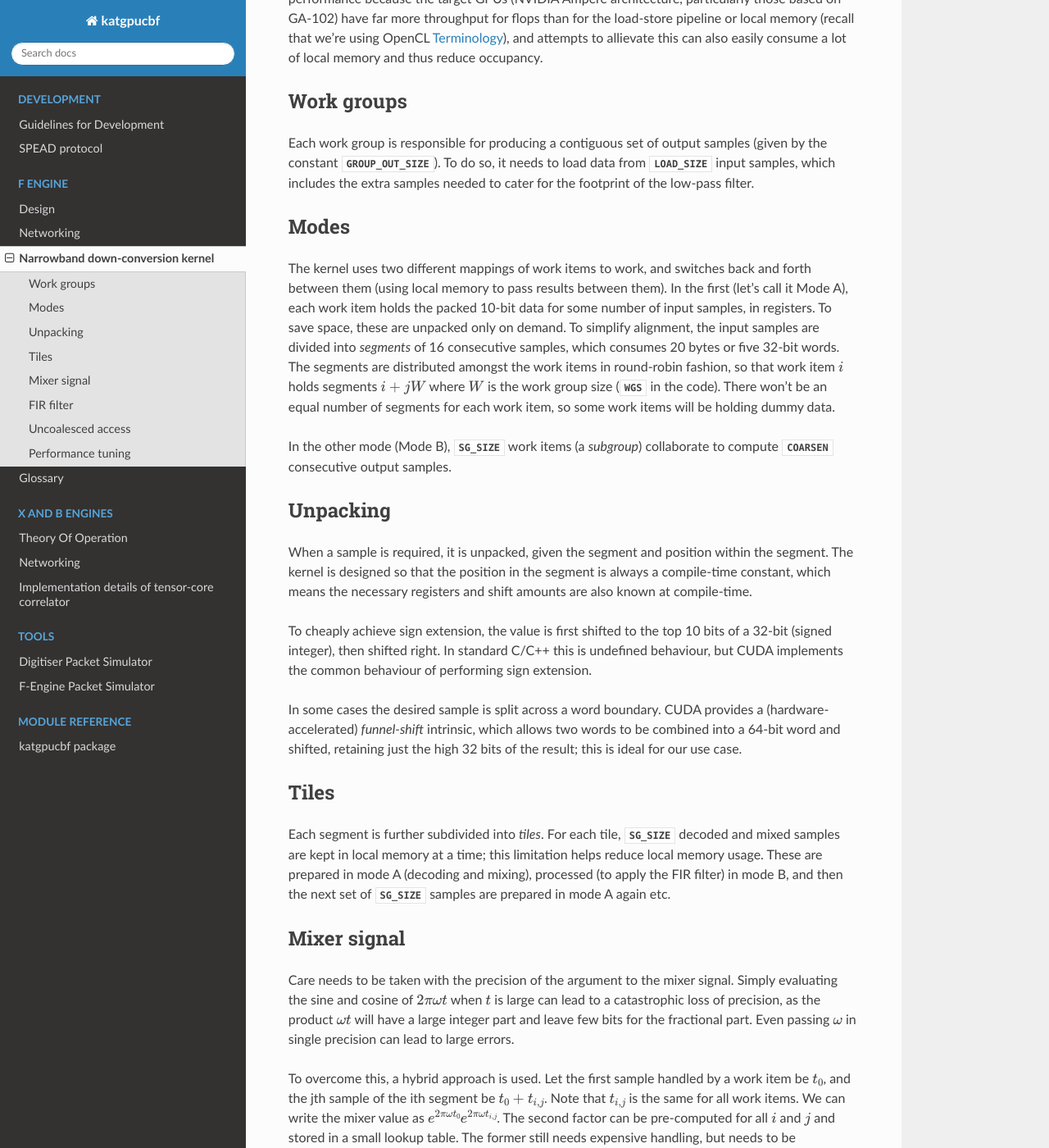
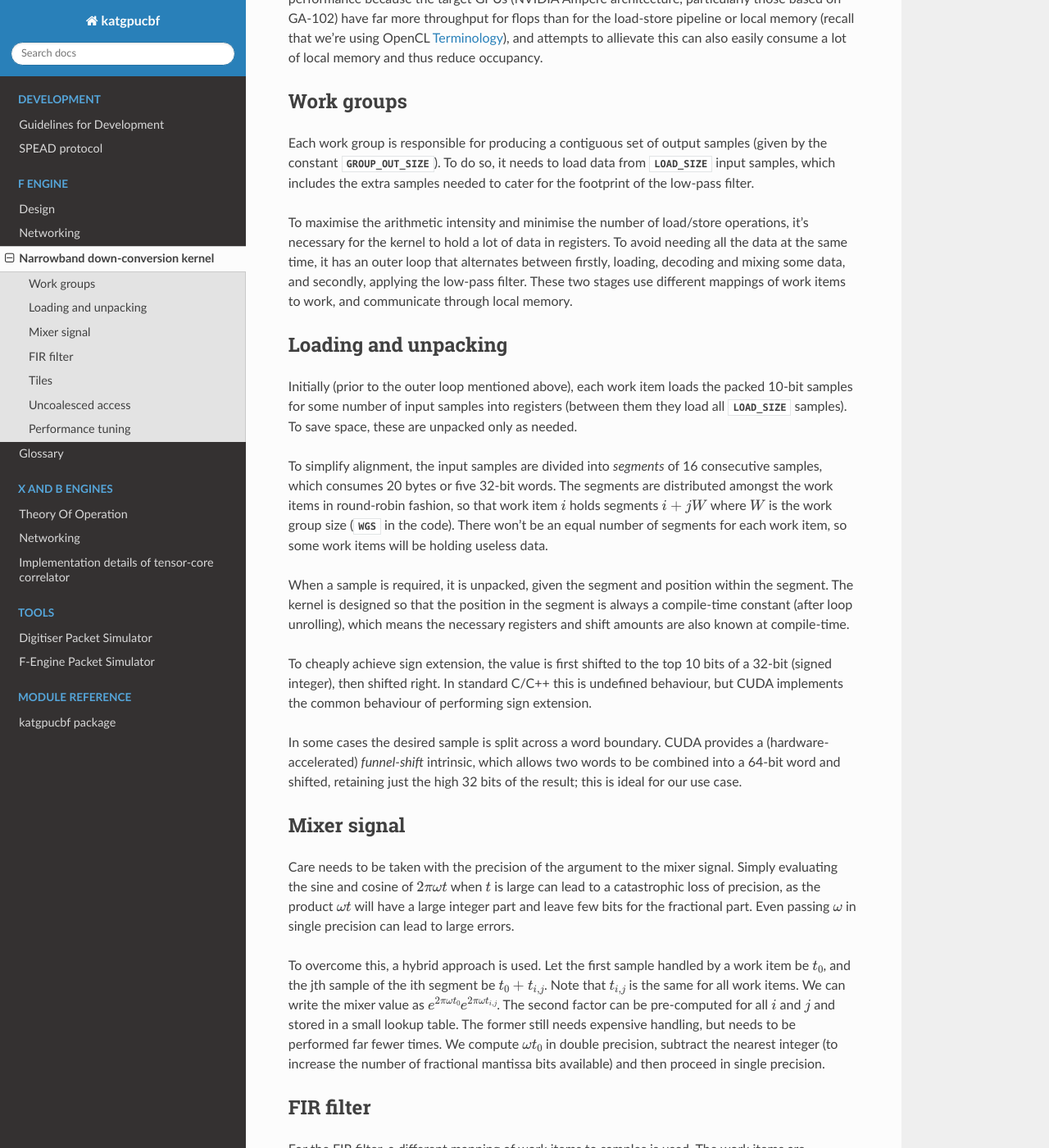
Before and after one commit to ska-sa/katgpucbf, a Sphinx documentation site: the page built from doc/fgpu.ddc.rst, in a window 1280 px wide and 1400 px high, scrolled down 485 px. Shown: the whole window at 82% size. Built offline with Sphinx 7.4.7 and the Read the Docs theme 2.0.0, drawn with Linux system fonts in a browser that asks for light colours; formulas are drawn with MathJax 3; the version number could not be read and is left out; some of the changed text lies outside the part shown.

Commit message:
Reorganise DDC documentation
Attempting to make it a more logical read.

```diff
--- a/doc/fgpu.ddc.rst
+++ b/doc/fgpu.ddc.rst
@@ -32,29 +32,32 @@
 to load data from :c:macro:`LOAD_SIZE` input samples, which includes the extra
 samples needed to cater for the footprint of the low-pass filter.
 
-Modes
------
-The kernel uses two different mappings of work items to work, and switches
-back and forth between them (using local memory to pass results between them).
-In the first (let's call it Mode A), each work item holds the packed 10-bit
-data for some number of input samples, in registers. To save space, these are
-unpacked only on demand. To simplify alignment, the input samples are divided
+To maximise the arithmetic intensity and minimise the number of load/store
+operations, it's necessary for the kernel to hold a lot of data in registers.
+To avoid needing all the data at the same time, it has an outer loop that
+alternates between firstly, loading, decoding and mixing some data, and
+secondly, applying the low-pass filter. These two stages use different
+mappings of work items to work, and communicate through local memory.
+
+Loading and unpacking
+---------------------
+Initially (prior to the outer loop mentioned above), each work item loads the
+packed 10-bit samples for some number of input samples into registers (between
+them they load all :c:macro:`LOAD_SIZE` samples). To save space, these are
+unpacked only as needed.
+
+To simplify alignment, the input samples are divided
 into :dfn:`segments` of 16 consecutive samples, which consumes 20 bytes or
 five 32-bit words. The segments are distributed amongst the work items in
 round-robin fashion, so that work item :math:`i` holds segments :math:`i + jW`
 where :math:`W` is the work group size (:c:macro:`WGS` in the code). There
 won't be an equal number of segments for each work item, so some work items
-will be holding dummy data.
+will be holding useless data.
 
-In the other mode (Mode B), :c:macro:`SG_SIZE` work items (a :dfn:`subgroup`)
-collaborate to compute :c:macro:`COARSEN` consecutive output samples.
-
-Unpacking
----------
 When a sample is required, it is unpacked, given the segment and position
 within the segment. The kernel is designed so that the position in the segment
-is always a compile-time constant, which means the necessary registers and
-shift amounts are also known at compile-time.
+is always a compile-time constant (after loop unrolling), which means the
+necessary registers and shift amounts are also known at compile-time.
 
 To cheaply achieve sign extension, the value is first shifted to the top 10
 bits of a 32-bit (signed integer), then shifted right. In standard C/C++ this
@@ -65,15 +68,6 @@
 provides a (hardware-accelerated) :dfn:`funnel-shift` intrinsic, which allows two
 words to be combined into a 64-bit word and shifted, retaining just the high
 32 bits of the result; this is ideal for our use case.
-
-Tiles
------
-Each segment is further subdivided into :dfn:`tiles`. For each tile,
-:c:macro:`SG_SIZE` decoded and mixed samples are kept in local memory at a
-time; this limitation helps reduce local memory usage. These are prepared in
-mode A (decoding and mixing), processed (to apply the FIR filter) in mode B,
-and then the next set of :c:macro:`SG_SIZE` samples are prepared in mode A
-again etc.
 
 Mixer signal
 ------------
@@ -97,19 +91,25 @@
 
 FIR filter
 ----------
-The position of each work item with its subgroup is stored in
+For the FIR filter, a different mapping of work items to samples is used.
+The work items are partitioned into :dfn:`subgroups` each containing
+:c:macro:`SG_SIZE` work items. Each subgroup collaborates to produce
+:c:macro:`COARSEN` consecutive output samples.
+
+The position of each work item within its subgroup is stored in
 :c:var:`sg_rank`). Each work item is responsible only for samples whose index
 modulo :c:macro:`SG_SIZE` equals :c:var:`sg_rank`. It's not entirely clear why
 having this division of labour improves performance, although it does reduce
 the ratio of (input and output) samples to threads and hence allows for
 greater occupancy.
 
-Samples are a loaded in an order that processes all input samples with the
+Samples are loaded in an order that processes all input samples with the
 same index modulo :c:macro:`DECIMATION` together, keeping a sliding window of
 :c:macro:`COARSEN` such samples. This allows each subgroup to load each input
 sample from local memory just once, even though each contributes to multiple
 output samples. Note that other subgroups will still retrieve some of the
-same samples, but the coarsening mitigates the cost of this.
+same samples (from local memory), but the coarsening mitigates the cost of
+this.
 
 At the end of the kernel, the work items in a subgroup need to sum their
 individual results. This is done using a facility of :mod:`katsdpsigproc`,
@@ -117,6 +117,22 @@
 efficient for small values of :c:var:`SG_SIZE`, this rapidly becomes costly as
 it increases: the overhead relative to the per-work item accumulation scales
 as :math:`O(n\log n)`.
+
+Tiles
+-----
+Each segment is further subdivided into :dfn:`tiles`. For each tile,
+:c:macro:`SG_SIZE` decoded and mixed samples are kept in local memory at a
+time; this limitation helps reduce local memory usage. These are written in
+the first phase (decoding and mixing), and read in the second phase (FIR
+filter), and then the next set of :c:macro:`SG_SIZE` samples are written for
+every tile, etc.
+
+The tile size should generally be as large as possible (so that the fraction
+of data held in memory is as small as possible), and in the simplest
+case, tiles correspond exactly to segments. However, the tile
+size must divide into the decimation factor, so when the decimation factor is
+smaller than (or not a multiple of) the segment size, tiles must be smaller
+than segments.
 
 Uncoalesced access
 ------------------
```
